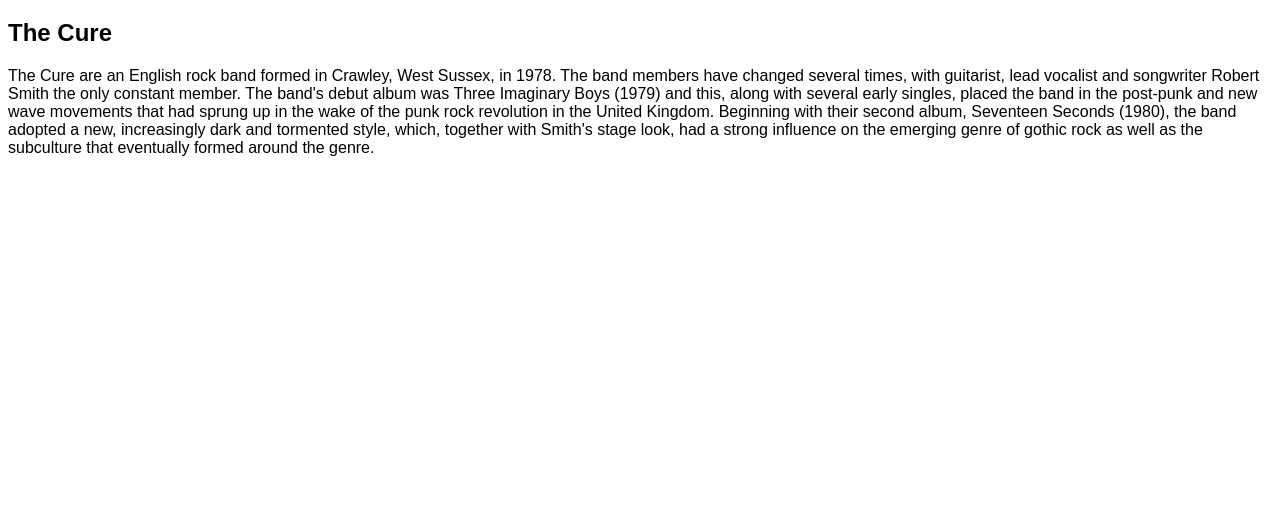
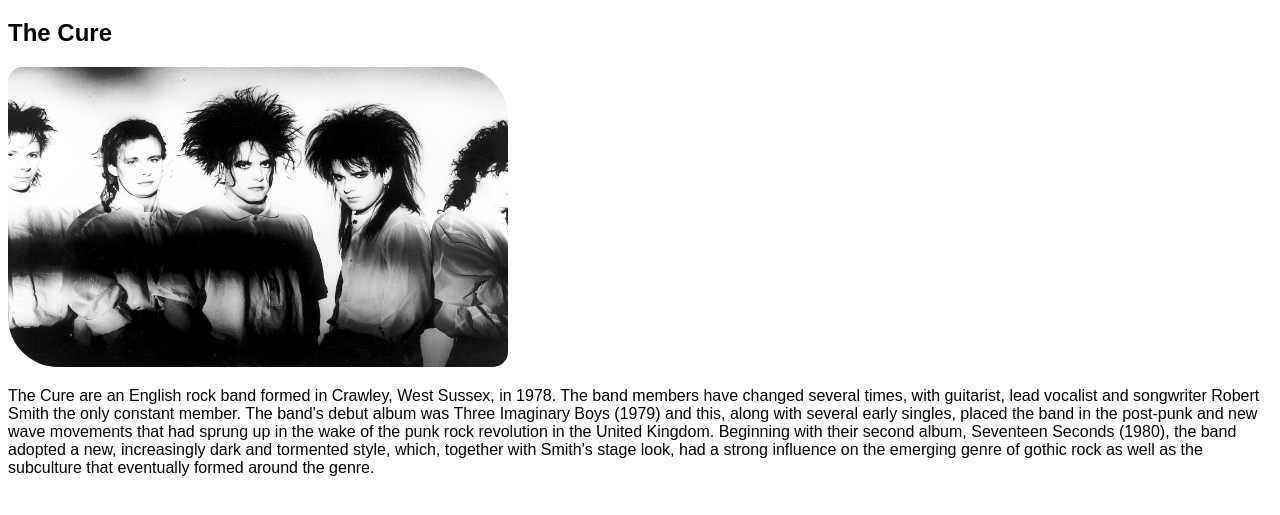
Before and after one commit to thekidnamedkd/my-favorite-band, a plain HTML site: page favorite-band.html in a window 1280 px wide. Shown: the part 61-576 px from the top of the page. Drawn offline with Linux system fonts and the light colour scheme.

Commit message:
add band photo and style img, body.

```diff
--- a/css/styles.css
+++ b/css/styles.css
@@ -5,3 +5,9 @@ body {
 h1 {
   color: red;
 }
+
+img {
+  width: 500px;
+  height: 300px;
+  border-radius: 15px 50px;
+}
--- a/favorite-band.html
+++ b/favorite-band.html
@@ -7,6 +7,7 @@
   <body>
       <h1>MY FAVORITE BAND</h1>
       <h2>The Cure</h2>
+      <img src="img/the-cure-bw.jpg">
       <p>The Cure are an English rock band formed in Crawley, West Sussex, in 1978.
         The band members have changed several times, with guitarist, lead vocalist and songwriter Robert Smith the only constant member.
         The band's debut album was Three Imaginary Boys (1979) and this, along with several early singles, placed the band in the post-punk and new wave movements that had sprung up in the wake of the punk rock revolution in the United Kingdom.
```
Also changed, not shown: img/the-cure-bw.jpg (added).
